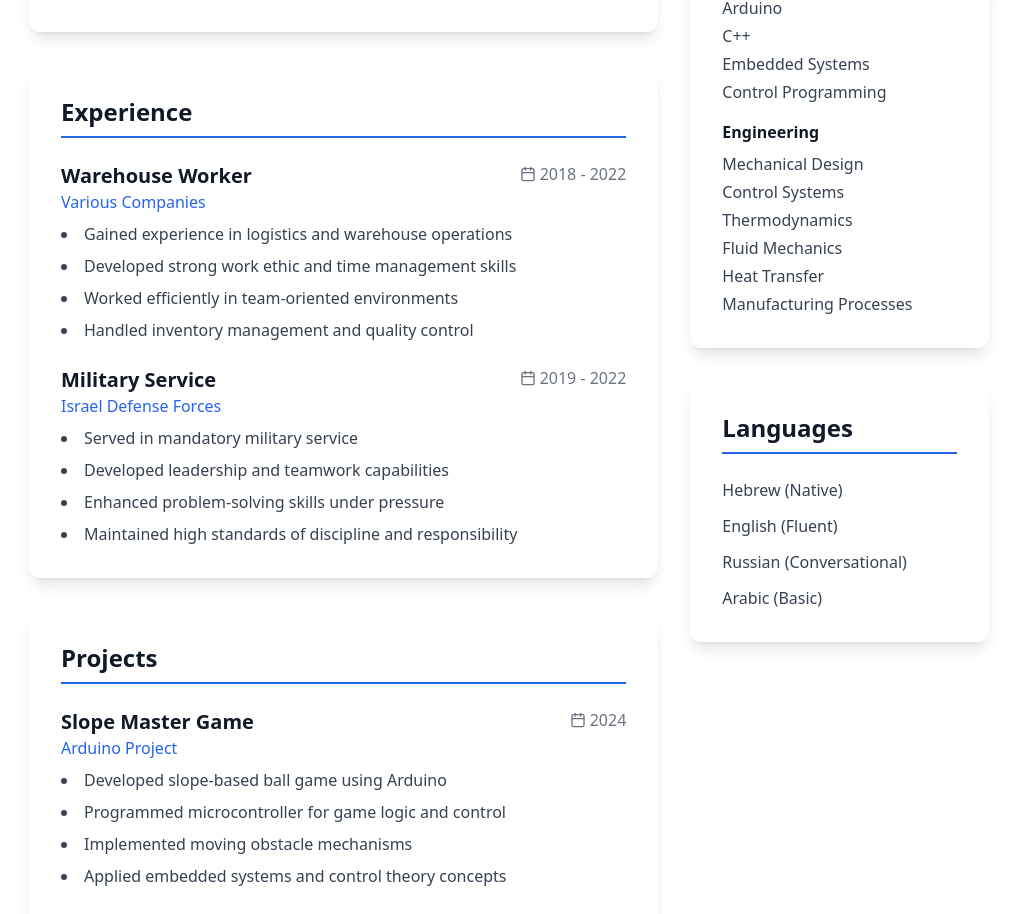
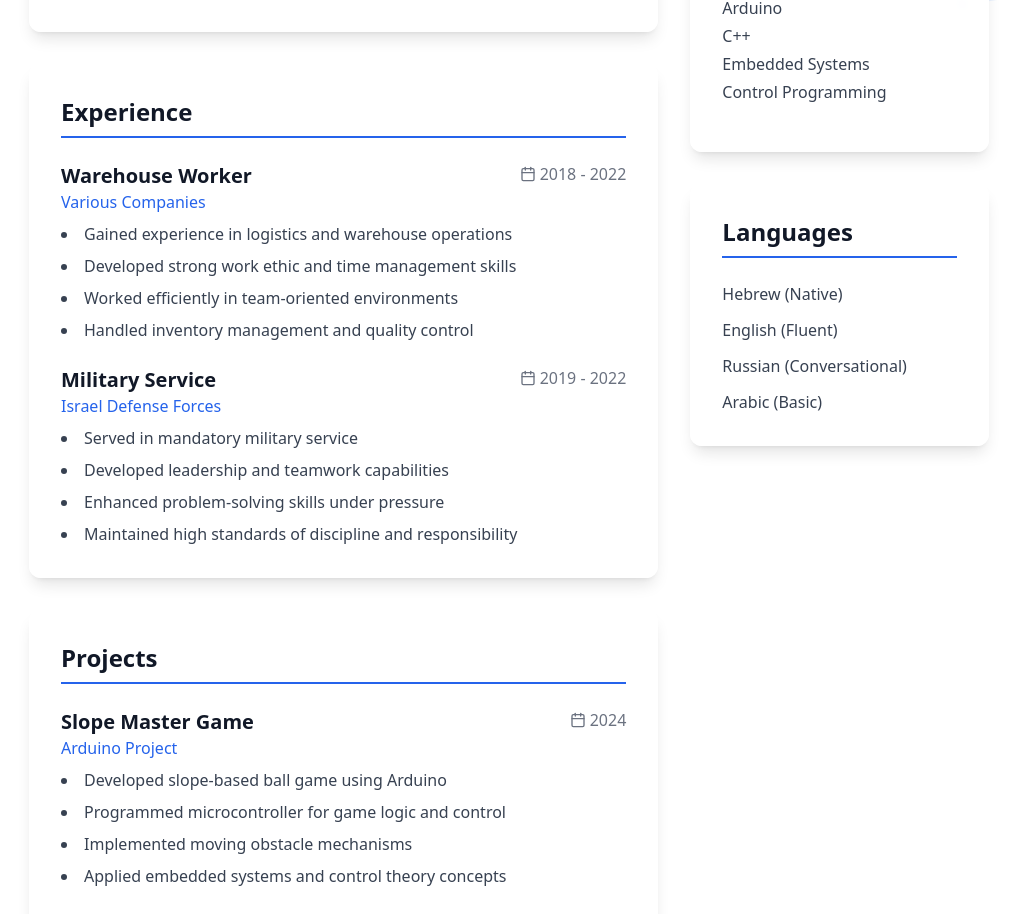
Before and after one commit to tomerari/TOMERARIAN, a React (Vite) app: page /resume in a window 1280 px wide. Shown: the part 786-1700 px from the top of the page, without its empty margins (131-1156 px from the left). Built offline with nearby package versions, Linux system fonts and the light colour scheme.

Commit message:
Visual edit in Lovable
Edited UI in Lovable

```diff
--- a/src/pages/Resume.tsx
+++ b/src/pages/Resume.tsx
@@ -178,9 +178,9 @@ const Resume = () => {
                   </div>
 
                   <div>
-                    <h4 className="font-semibold text-gray-900 mb-2">Engineering</h4>
+
                     <div className="space-y-1">
-                      {['Mechanical Design', 'Control Systems', 'Thermodynamics', 'Fluid Mechanics', 'Heat Transfer', 'Manufacturing Processes'].map(skill => <div key={skill} className="text-gray-700">{skill}</div>)}
+                      {['Mechanical Design', 'Control Systems', 'Thermodynamics', 'Fluid Mechanics', 'Heat Transfer', 'Manufacturing Processes'].map(skill => {})}
                     </div>
                   </div>
                 </div>
```
